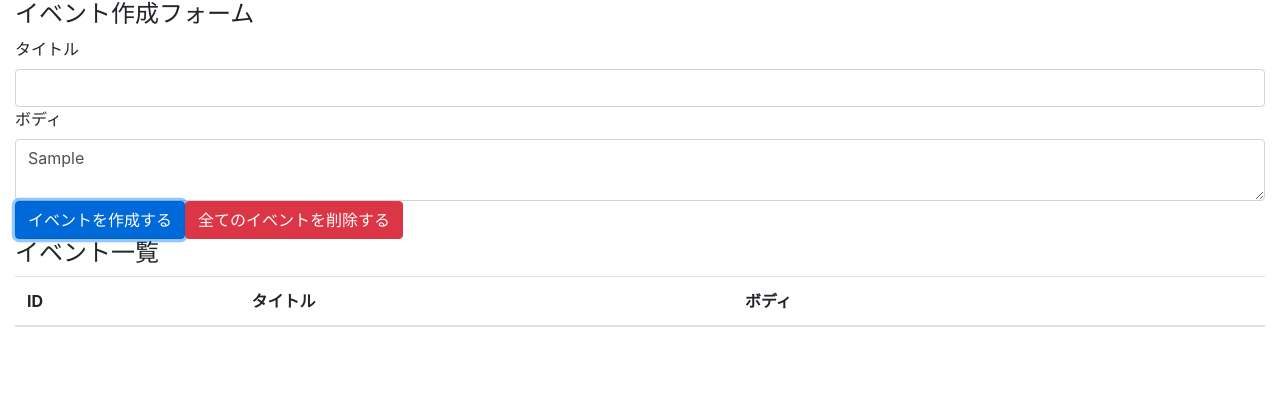
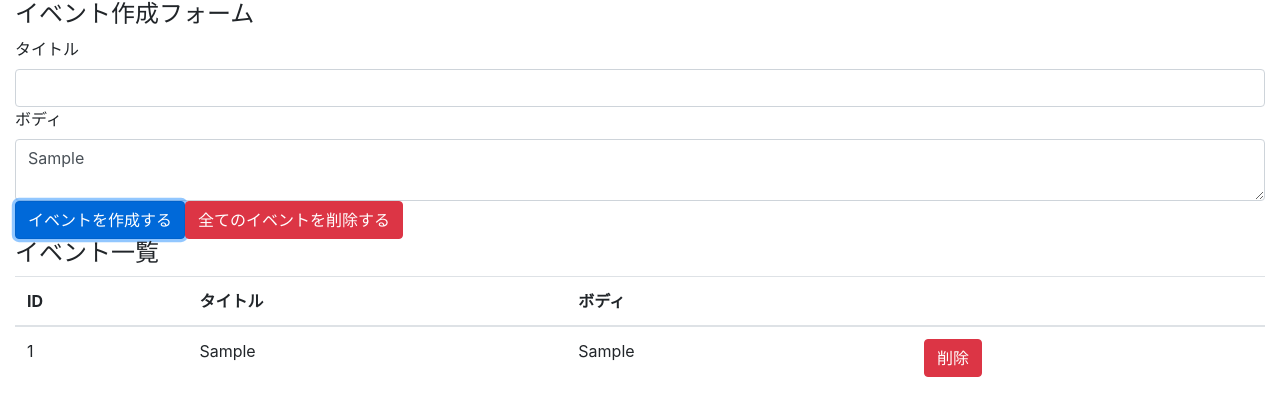
Before and after one commit to YosukeShibazaki/React-Hooks-101, a React (Create React App) app: page / in a window 1280 px wide. Both pictures are taken after typing "Sample", "Sample" into the empty fields and a click on the button "イベントを作成する". Shown: the top 416 px of the page. Built offline with nearby package versions, Linux system fonts and the light colour scheme.

Commit message:
3-14display-events

```diff
--- a/src/components/App.js
+++ b/src/components/App.js
@@ -1,12 +1,14 @@
 import React,{useState, useReducer} from 'react';
 import reducer from '../reducers'; // jsファイルまで指定しなくてもimportができる
 //import './App.css';
+import Event from './Event'
 
 const App = () => {
   const [state,dispatch] = useReducer(reducer,[]); // reducerの定義する。dispatchにはactionのtypeを渡す。useReducerの第一引数にはimportしたreducerを、第二引数にはstateの初期値を渡す。
   const [title, setTitle] = useState('');
   const [body, setBody] = useState('');
 
+  // イベントを作成。テーブルに追加する処理。useReducerを使用している。
   const addEvent = e => {
     e.preventDefault();
     dispatch({
@@ -20,8 +22,6 @@
     setBody('');
     console.log({state});
   }
-
-
 
   return (
     <> {/* React.Fragmentの略 */}
@@ -52,7 +52,10 @@
               <th></th>
             </tr>
           </thead>
-          <tbody></tbody>
+          <tbody>
+            {/* App.jsの値をEvent.jsに渡す必要がある。 */}
+            {state.map((event,index) => <Event key={index} event={event} dispatch={dispatch}/>)}
+          </tbody>
         </table>
       </div>
     </>
--- /dev/null
+++ b/src/components/Event.js
@@ -0,0 +1,42 @@
+import React from 'react';
+
+const Event = ({event, dispatch}) => {
+  const id = event.id;
+      const handleClickDeleteButton = () => {
+        dispatch({
+          type:'DELETE_EVENT',
+          id
+        })
+      }
+
+      return (
+        <tr>
+          <td>{id}</td>
+          <td>{event.title}</td>
+          <td>{event.body}</td>
+          <td><button type="button" className="btn btn-danger" onClick={handleClickDeleteButton}>削除</button></td>
+        </tr>
+      );
+}
+
+export default Event;
+// {
+//   state.map((event, index) => { // trタグにユニークなkeyを持たせないと、イベントの削除をする時の判断ができない
+//     const id = event.id;
+//     const handleClickDeleteButton = () => {
+//       dispatch({
+//         type:'DELETE_EVENT',
+//         id
+//       })
+//     }
+//
+//     return (
+//       <tr key={index}>
+//         <td>{id}</td>
+//         <td>{event.title}</td>
+//         <td>{event.body}</td>
+//         <td><button type="button" className="btn btn-danger" onClick={handleClickDeleteButton}>削除</button></td>
+//       </tr>
+//     );
+//   })
+// }
--- a/src/reducers/index.js
+++ b/src/reducers/index.js
@@ -5,10 +5,13 @@
       const length = state.length;
       const id = length === 0 ? 1 : state[length - 1].id + 1;
       return [...state, {id, ...event}]; // id:idを省略するとidのみで書ける
+
     case 'DELETE_EVENT':
-      return state;
+      return state.filter( event => event.id !== action.id);
+
     case 'DELETE_ALL_EVENTS':
       return [];
+
     default:
       return state;
   }
```
